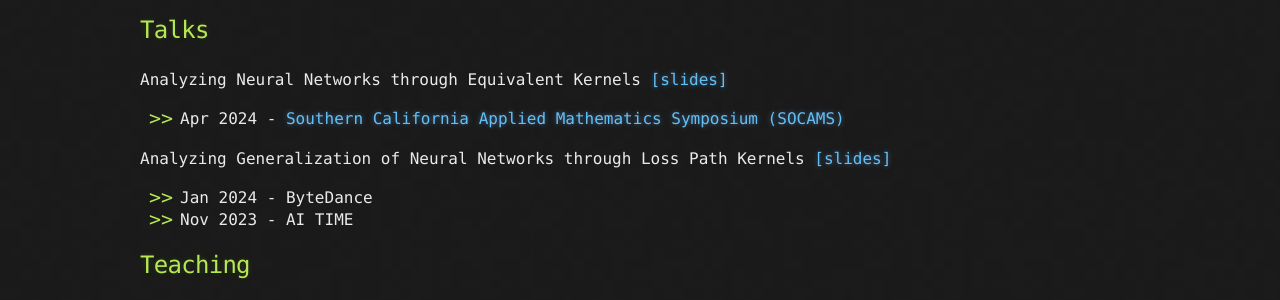
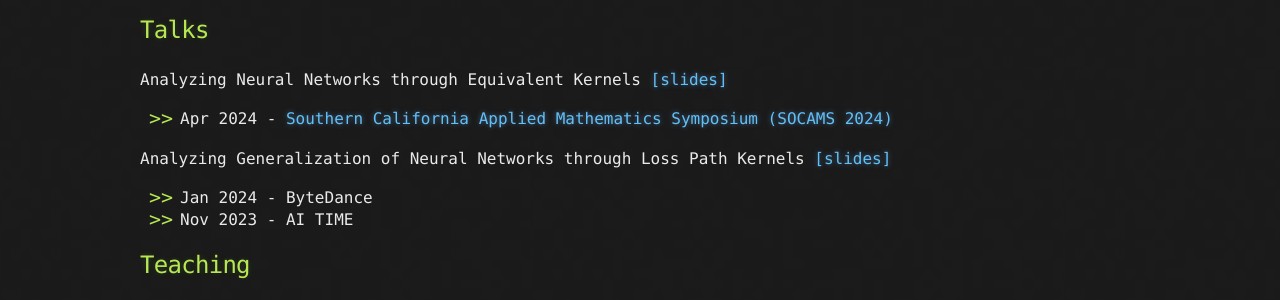
Before and after one commit to yilanchen6/yilanchen6.github.io, a Jekyll site: the page built from index.md, in a window 1280 px wide. Shown: the part 1528-1828 px from the top of the page. Built offline with Jekyll 4.4.1, drawn with Linux system fonts in a browser that asks for light colours.

Commit message:
Update index.md

```diff
--- a/index.md
+++ b/index.md
@@ -95,7 +95,7 @@ IEEE/CVF Conference on Computer Vision and Pattern Recognition (CVPR 2020).
 
 ## Talks
 Analyzing Neural Networks through Equivalent Kernels [[slides]](/files/LPK_SOCAMS.pdf)
-- Apr 2024 - [Southern California Applied Mathematics Symposium (SOCAMS)](https://www.socams.org/home)
+- Apr 2024 - [Southern California Applied Mathematics Symposium (SOCAMS 2024)](https://www.socams.org/home)
 
 Analyzing Generalization of Neural Networks through Loss Path Kernels [[slides]](/files/LPK.pdf)
 - Jan 2024 - ByteDance
```
